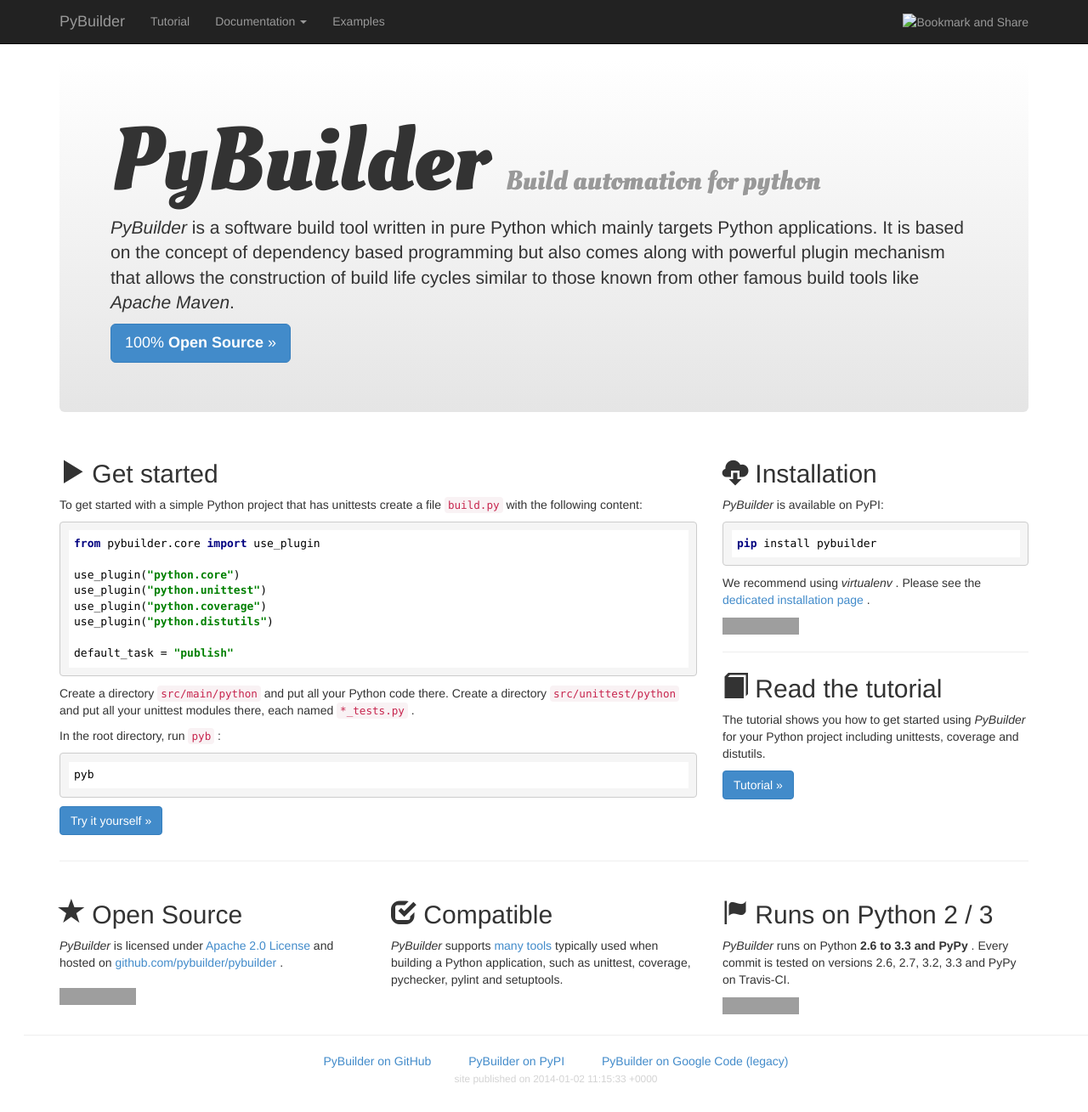
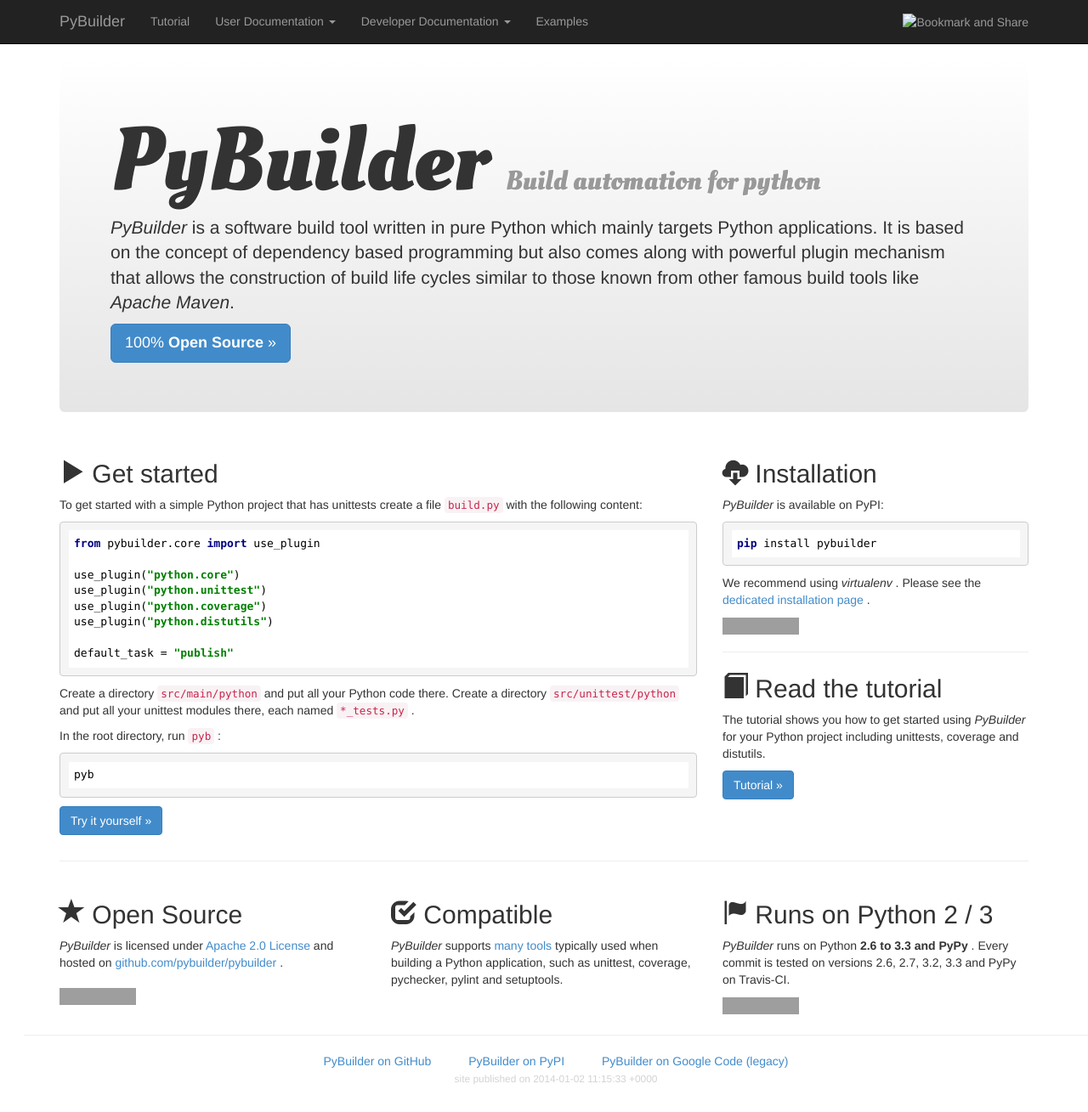
Before and after one commit to pybuilder/pybuilder.github.io, a Jekyll site: the page built from index.html, in a window 1280 px wide and 1309 px high. Shown: the whole window at 85% size. Built offline with Jekyll 4.4.1, drawn with Linux system fonts in a browser that asks for light colours; nearby versions of some CDN libraries; grey boxes are pictures that could not be loaded.

Commit message:
splitting up user and developer documentation

```diff
--- a/_includes/layout/header.html
+++ b/_includes/layout/header.html
@@ -17,7 +17,7 @@
         </li>
         <li class="dropdown">
           <a href="#" class="dropdown-toggle" data-toggle="dropdown">
-            Documentation <b class="caret"></b>
+            User Documentation <b class="caret"></b>
           </a>
           <ul class="dropdown-menu">
             <li>
@@ -30,13 +30,20 @@
               <a href="/documentation/plugins.html">Plugins</a>
             </li>
             <li>
+              <a href="/releasenotes/">Release notes</a>
+            </li>
+          </ul>
+        </li>
+        <li class="dropdown">
+          <a href="#" class="dropdown-toggle" data-toggle="dropdown">
+            Developer Documentation <b class="caret"></b>
+          </a>
+          <ul class="dropdown-menu">
+            <li>
               <a href="/documentation/writing_plugins.html">Writing plugins</a>
             </li>
             <li>
               <a href="/documentation/api/">API</a>
-            </li>
-            <li>
-              <a href="/releasenotes/">Release notes</a>
             </li>
           </ul>
         </li>
```
